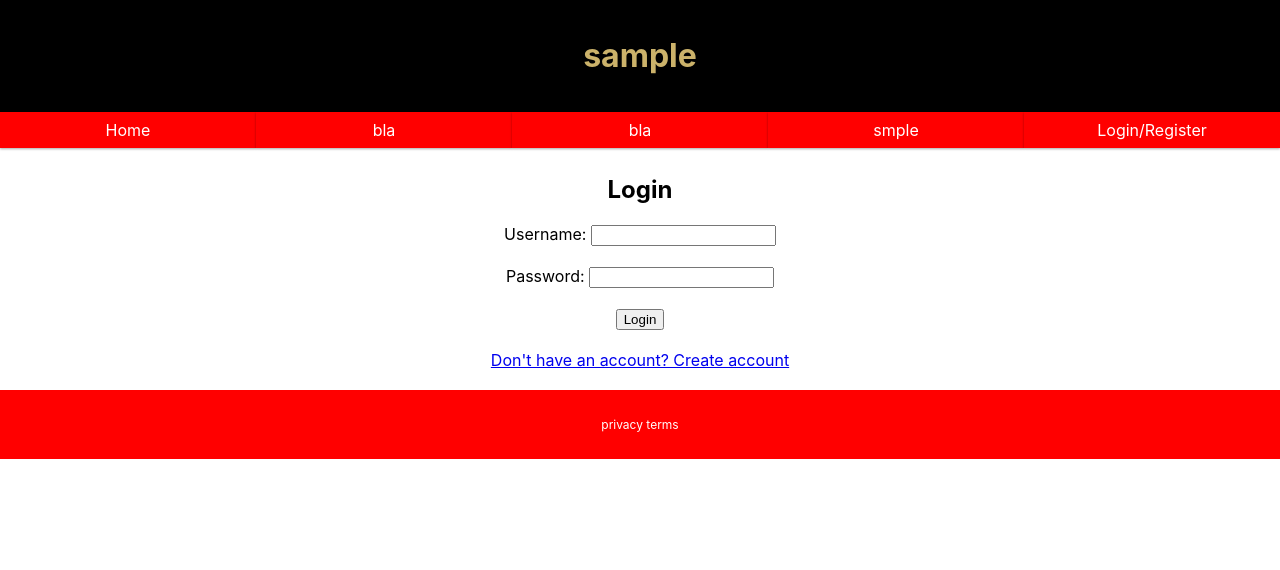
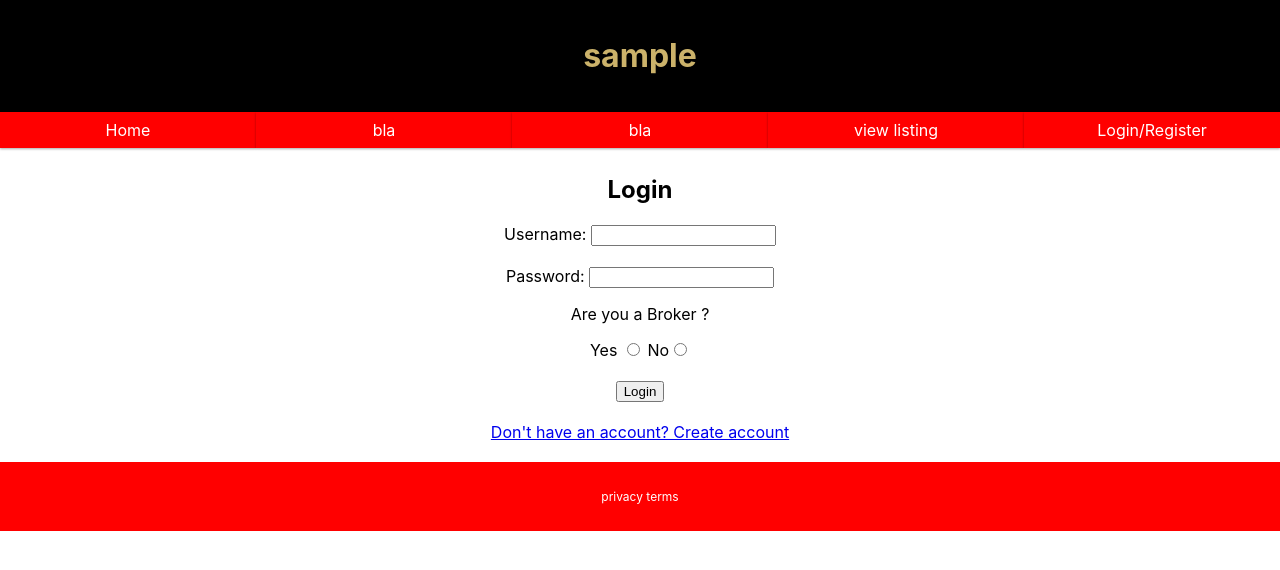
Before and after one commit to Abilash10/EstateElite-soen341projectF2023, a React (Create React App) app in the folder client/: page /Auth in a window 1280 px wide. Shown: the top 570 px of the page. Built offline with nearby package versions, Linux system fonts and the light colour scheme.

Commit message:
Broker or no ?
Added a stateHook to help us determine if the user is a broker or no.
Depending on that the user will have different permissions.

```diff
--- a/client/src/App.js
+++ b/client/src/App.js
@@ -1,4 +1,6 @@
 import { BrowserRouter as Router, Routes, Route } from 'react-router-dom';
+import { useState } from "react";
+
 import './App.css';
 import Auth from "./pages/auth";
 import Home from "./pages/home";
@@ -9,14 +11,24 @@ import styles from "./pages/repsonsive.module.css";
 import './App.css';
 
 function App() {
+  const [isBroker, setIsBroker] = useState(false);
   return (
     <div className="App">
     <Router>
       <Header />
-      <NavBar menuStyle= {styles.menu}/>
+      <NavBar
+        menuStyle= {styles.menu}
+        isBroker={isBroker}
+        setIsBroker={setIsBroker}
+        />
       <Routes>
         <Route path='/' element={ <Home />} >  </Route>
-        <Route path='/Auth' element= {<Auth />} >  </Route>
+        <Route
+          path='/Auth'
+          element= {<Auth
+                      isBroker={isBroker}
+                      setIsBroker={setIsBroker}
+                      />} >  </Route>
       </Routes>
       <Footer />
     </Router>
--- a/client/src/components/navbar.js
+++ b/client/src/components/navbar.js
@@ -1,7 +1,7 @@
 import { Link } from "react-router-dom";
 import styles from "./navbar.module.css";
 
-export const NavBar = () => {
+export const NavBar = (props) => {
     return (
 
 
@@ -12,7 +12,8 @@ export const NavBar = () => {
                 <li> <Link to="/"> Home </Link> </li>
                 <li> bla</li>
                 <li>bla</li>
-                <li>smple</li>
+
+               { props.isBroker ? <li> create listing</li> : <li> view listing</li>}
                 <li><Link to="/auth"> Login/Register </Link> </li>
               </ul>
             </div>
--- a/client/src/pages/auth.js
+++ b/client/src/pages/auth.js
@@ -25,6 +25,17 @@ const Register = (props) => {
                 id="password"
                 value={password}
                 onChange={(e) => setPassword(e.target.value)}/>
+                    <div>
+                        <p>Are you a Broker ? </p>
+                        <label htmlFor="yes" > Yes </label>
+                        <input type="radio" id="yes" name="type_of_user" value="Yes"
+                                onClick={props.handleRadioYes} />
+
+                        <label htmlFor="no" > No</label>
+                        <input type="radio" id="no" name="type_of_user" value="No"
+                                onClick={props.handleRadioNo}/>
+
+                    </div>
                 </div>
                 <br />
                 <button type="submit"> Register </button>
@@ -61,6 +72,17 @@ const Login = (props) => {
                 id="password"
                 value={password}
                 onChange={(e) => setPassword(e.target.value)}/>
+                <div>
+                        <p>Are you a Broker ? </p>
+                        <label htmlFor="yes" > Yes </label>
+                        <input type="radio" id="yes" name="type_of_user" value="Yes"
+                                onClick={props.handleRadioYes} />
+
+                        <label htmlFor="no" > No</label>
+                        <input type="radio" id="no" name="type_of_user" value="No"
+                                onClick={props.handleRadioNo} />
+
+                    </div>
                 </div>
                 <br />
                 <button type="submit"> Login </button>
@@ -76,15 +98,24 @@ const Login = (props) => {
 };
 
 
-function Auth() {
+function Auth(props) {
 
     const [haveAccount, setHaveAccount] = useState(true);
 
 
+
     return (
         <div>
-            { haveAccount ?  <Login onClick = {() => setHaveAccount(false)} /> :
-              <Register onClick= {() => setHaveAccount(true)} /> }
+            { haveAccount ?  <Login
+                onClick = {() => setHaveAccount(false)}
+                handleRadioYes = {() => props.setIsBroker(true) }
+                handleRadioNo = {() => props.setIsBroker(false)} />
+            :
+              <Register
+                onClick= {() => setHaveAccount(true)}
+                handleRadioYes = {() => props.setIsBroker(true) }
+                handleRadioNo = {() => props.setIsBroker(false)}
+               /> }
         </div>
 
     );
```
Also changed, not shown: 1 other file (tests, documents, lock files or other folders).
